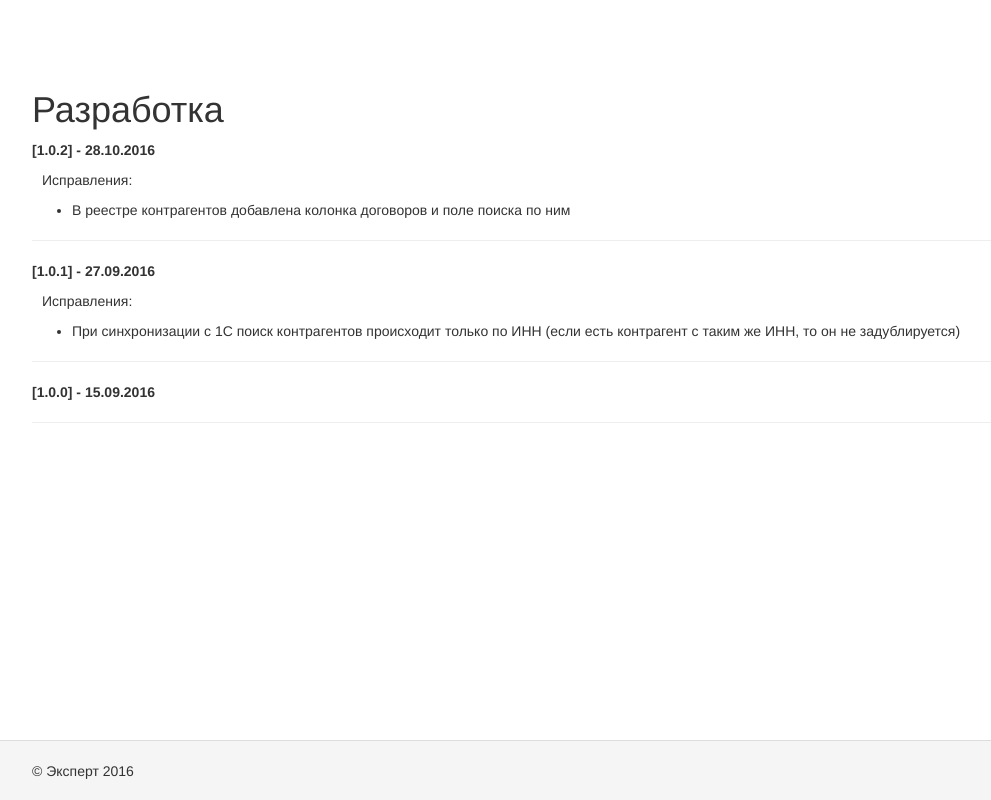
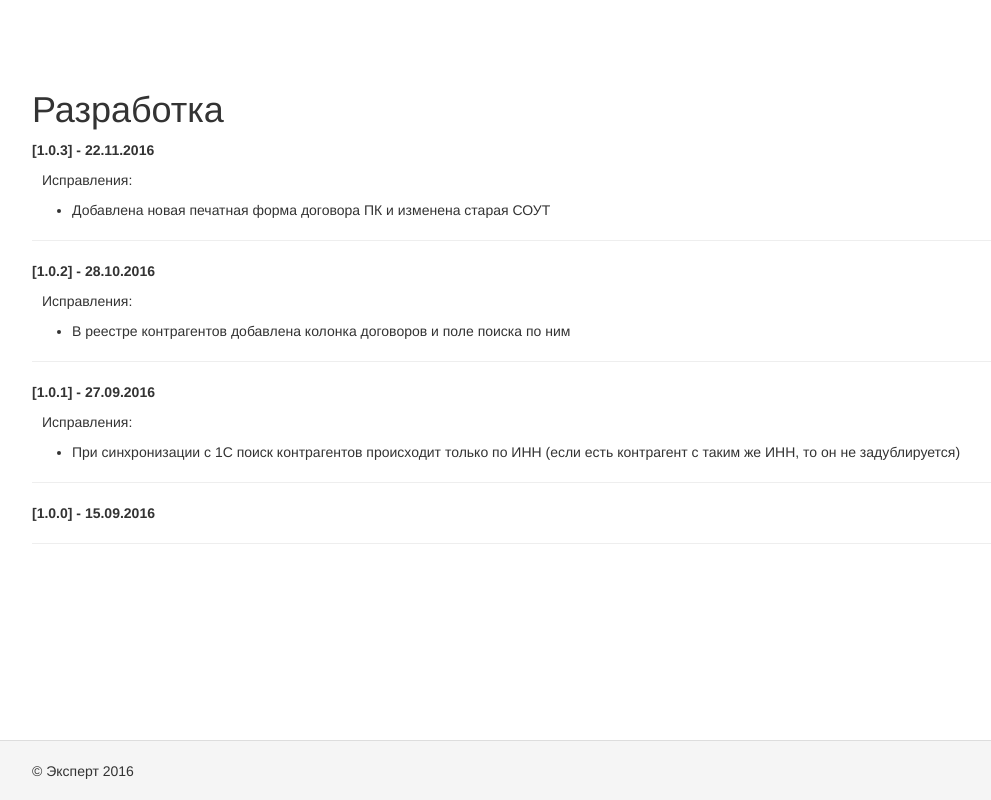
Before and after one commit to vorobyev/kontrexpert, a Yii app: template views/site/develop.php in a window 1280 px wide. Shown: the whole page, without its empty margins (38-1029 px from the left). Run offline with PHP 8.4 and a stand-in for Yii, Linux system fonts and the light colour scheme; the template is opened without the code that fills it, so the values that code supplies are empty; some libraries are stand-ins or nearby versions.

Commit message:
Добавлена новая печатная форма договора ПК, изменена старая СОУТ

```diff
--- a/controllers/SiteController.php
+++ b/controllers/SiteController.php
@@ -192,7 +192,7 @@ class SiteController extends Controller
             $word->Visible = 0;
             $word->WindowState=2;
             $word->DisplayAlerts = 0;
-			if (Yii::$app->request->post()['numberContract'] == 0 {
+			if (Yii::$app->request->post()['formdog'] == 0) {
 				$path = Yii::getAlias('@app').'/web/dogovor.docx';
 				//$word->Documents->Add();
 				$word->Documents->Open($path);
--- a/views/site/develop.php
+++ b/views/site/develop.php
@@ -9,6 +9,18 @@ $this->params['breadcrumbs'][] = $this->title;
 ?>
 <div>
     <h1><?= Html::encode($this->title) ?></h1>
+
+    <p>
+        <b>[1.0.3] - 22.11.2016 </b>
+    </p>
+    <p style='text-indent:10px'>
+        Исправления:<br>
+    <ul>
+        <li>Добавлена новая печатная форма договора ПК и изменена старая СОУТ</li>
+    </ul>
+    </p>
+    <hr/>
+
 
     <p>
         <b>[1.0.2] - 28.10.2016 </b>
```
